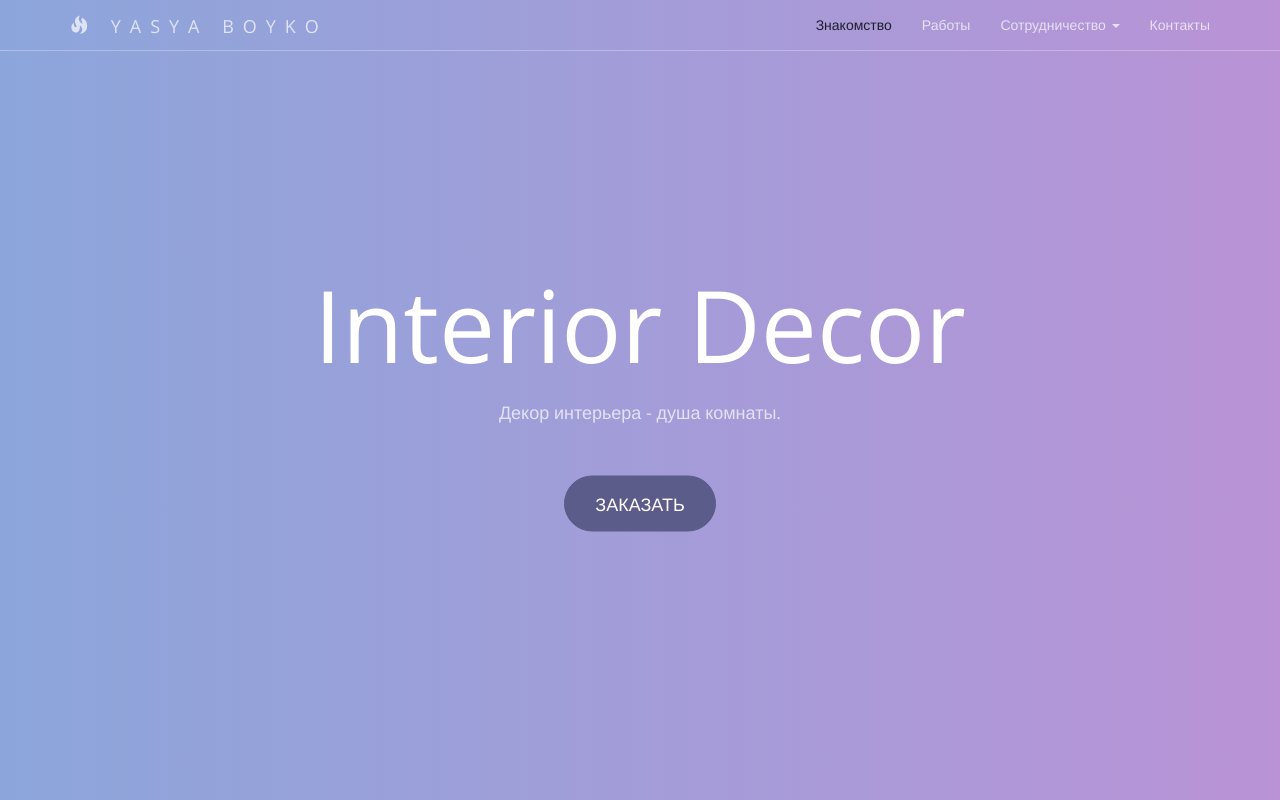
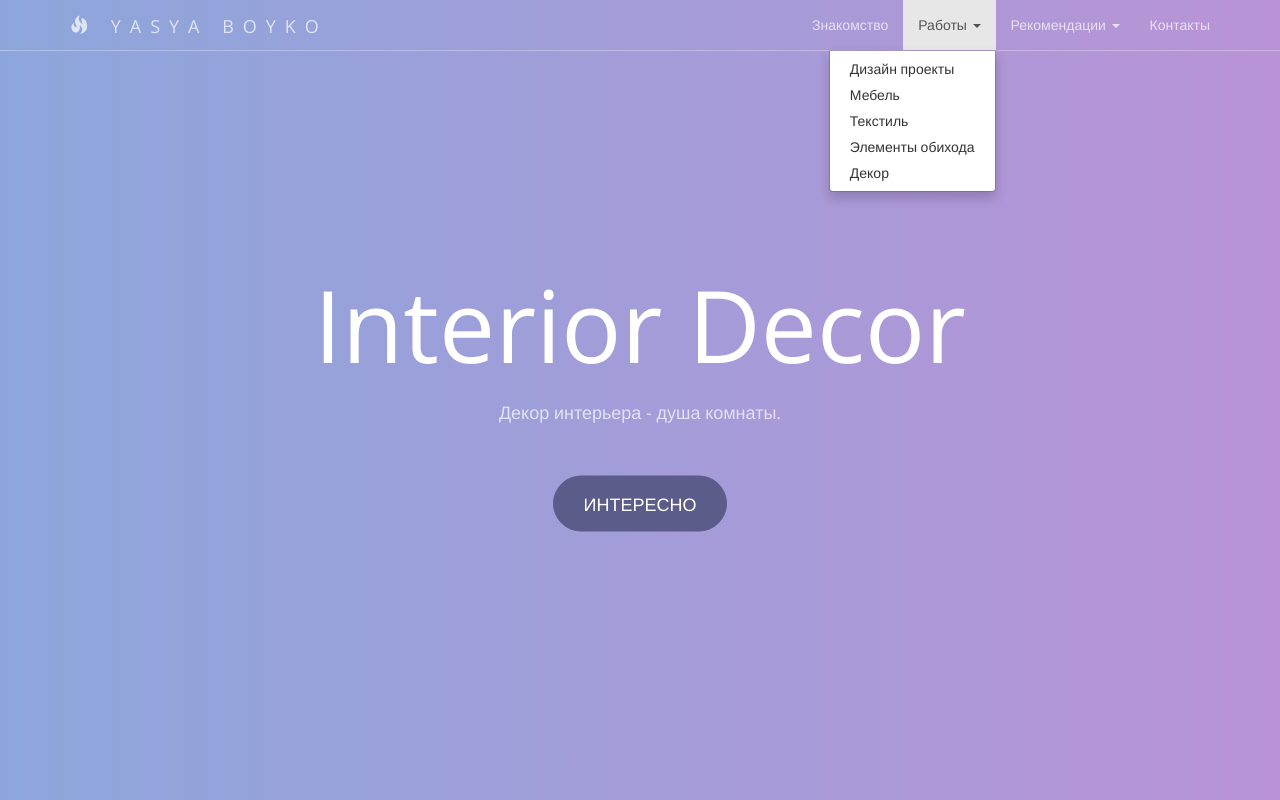
Before and after one commit to Gorbokonyk/Yasya, a plain HTML site: page index.html in a window 1280 px wide. Both pictures are taken after a click on the button "Работы". Shown: the top 800 px of the page. Drawn offline with nearby package versions, Linux system fonts and the light colour scheme.

Commit message:
Add files via upload

```diff
--- a/index.html
+++ b/index.html
@@ -11,7 +11,7 @@ Although you can use them, for a more unique website, replace these images with
     <meta name="viewport" content="width=device-width, initial-scale=1">
     <!-- The above 3 meta tags *must* come first in the head; any other head content must come *after* these tags -->
 
-    <title>Business 2</title>
+    <title>Yasya Boyko</title>
 
     <!-- Bootstrap Core CSS -->
     <link href="css/bootstrap.min.css" rel="stylesheet">
@@ -49,17 +49,24 @@ Although you can use them, for a more unique website, replace these images with
                 	YASYA BOYKO
                 </a>
             </div>
-            <!-- Navbar links -->
+
             <div class="collapse navbar-collapse" id="navbar">
                 <ul class="nav navbar-nav navbar-right">
-                    <li class="active">
+                    <li  > <!-- class="active" -->
                         <a href="#">Знакомство</a>
                     </li>
-                    <li>
-                        <a href="#">Работы</a>
+                    <li class="dropdown">
+                        <a href="#" class="dropdown-toggle" data-toggle="dropdown" role="button" aria-haspopup="true" aria-expanded="false">Работы <span class="caret"></span></a>
+                        <ul class="dropdown-menu" aria-labelledby="about-us">
+                            <li><a href="#">Дизайн проекты</a></li>
+                            <li><a href="#">Мебель</a></li>
+                            <li><a href="#">Текстиль</a></li>
+                            <li><a href="#">Элементы обихода</a></li>
+                            <li><a href="#">Декор </a></li>
+                        </ul>
                     </li>
 					<li class="dropdown">
-						<a href="#" class="dropdown-toggle" data-toggle="dropdown" role="button" aria-haspopup="true" aria-expanded="false">Сотрудничество <span class="caret"></span></a>
+						<a href="#" class="dropdown-toggle" data-toggle="dropdown" role="button" aria-haspopup="true" aria-expanded="false">Рекомендации <span class="caret"></span></a>
 						<ul class="dropdown-menu" aria-labelledby="about-us">
 							<li><a href="#">Художники</a></li>
 							<li><a href="#">Фотографы</a></li>
@@ -81,7 +88,7 @@ Although you can use them, for a more unique website, replace these images with
             <div class="header-content-inner">
                 <h1>Interior Decor</h1>
                 <p>Декор интерьера - душа комнаты.</p>
-                <a href="#" class="btn btn-primary btn-lg">Заказать</a>
+                <a href="#" class="btn btn-primary btn-lg">Интересно</a>
             </div>
         </div>
     </header>
```
